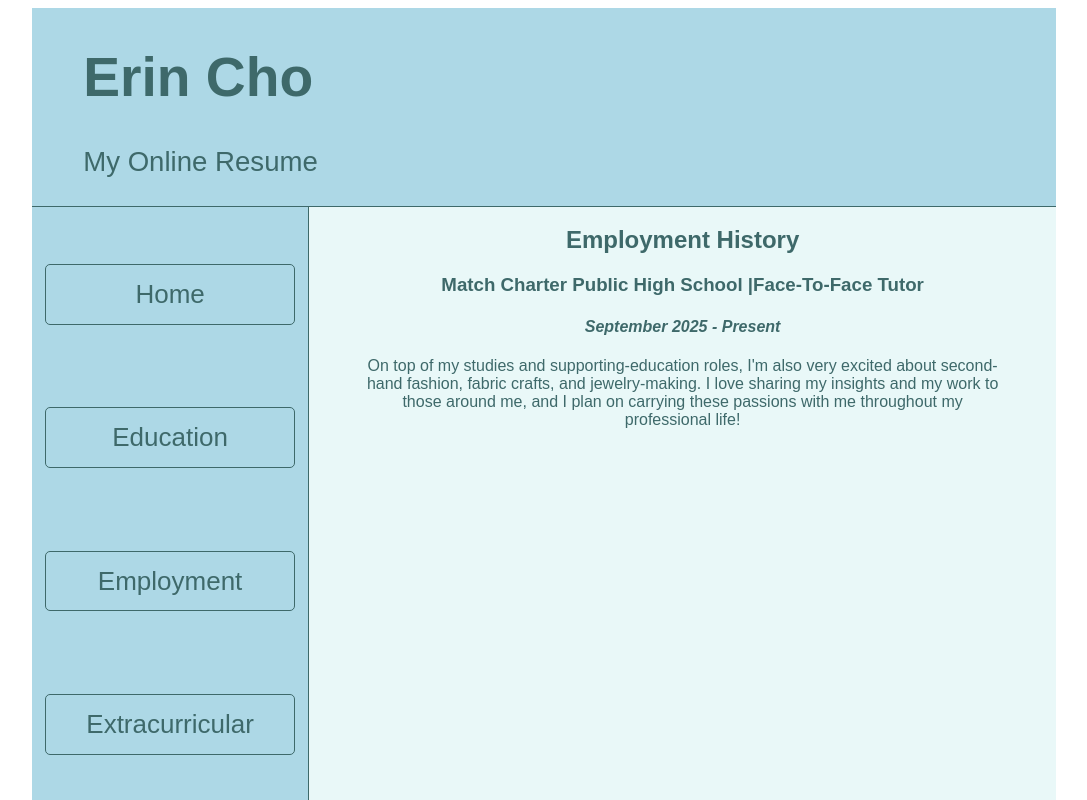
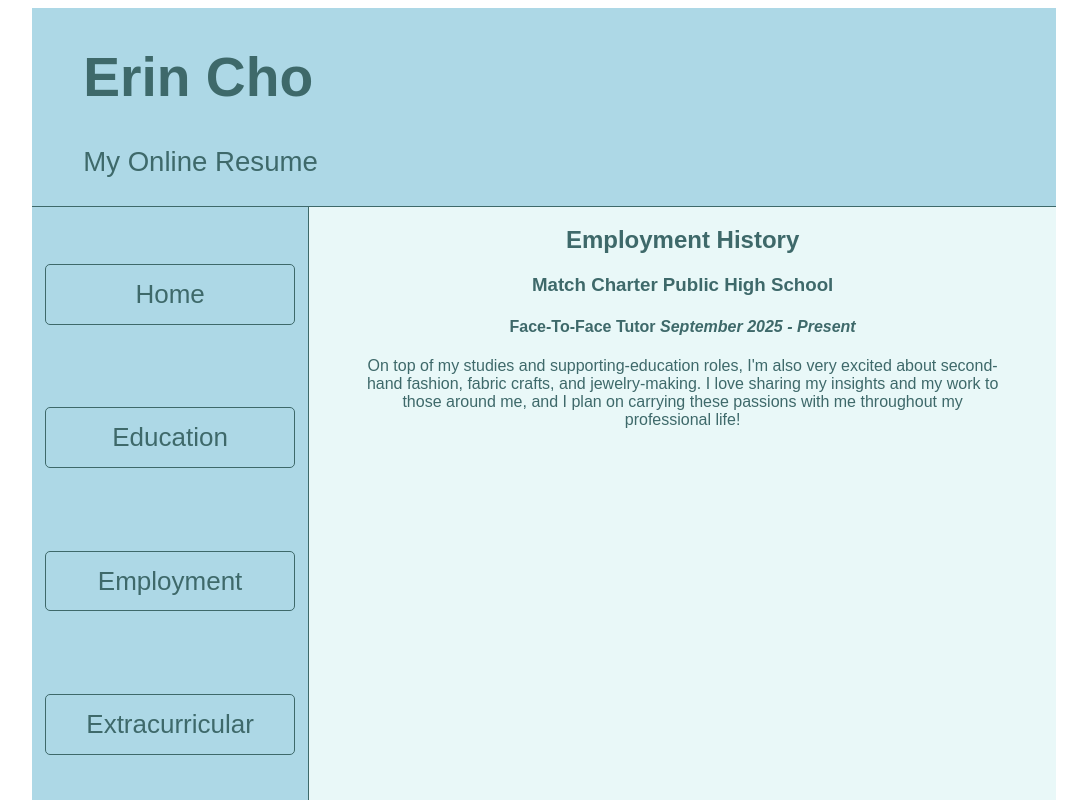
Before and after one commit to er1nh4/cs391a1-mp3, a React app: page /employment.html in a window 1280 px wide. Shown: the top 800 px of the page, without its empty margins (96-1183 px from the left). Built offline with nearby package versions, Linux system fonts and the light colour scheme; the HTML template or start-up script is replaced by a standard one.

Commit message:
Added work exp

```diff
--- a/src/components/main/Employment.tsx
+++ b/src/components/main/Employment.tsx
@@ -19,8 +19,8 @@ export default function Employment() {
         <StyledPage id="main-page">
             <StyledDiv>
                 <h2 id="main-title"> Employment History </h2>
-                    <h3><strong>Match Charter Public High School</strong> |Face-To-Face Tutor</h3>
-                    <h4><em> September 2025 - Present </em></h4>
+                    <h3>Match Charter Public High School</h3>
+                    <h4> Face-To-Face Tutor <em> September 2025 - Present </em></h4>
                     <p> On top of my studies and supporting-education roles, I'm also
                         very excited about second-hand fashion, fabric crafts, and jewelry-making.
                         I love sharing my insights and my work to those around me, and I plan on
```
